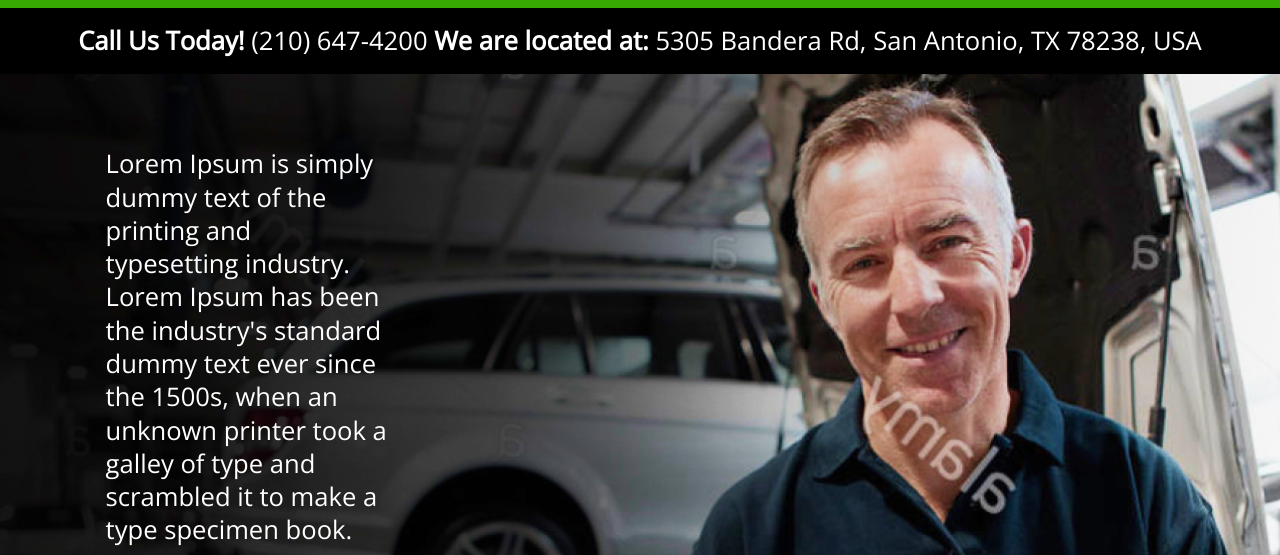
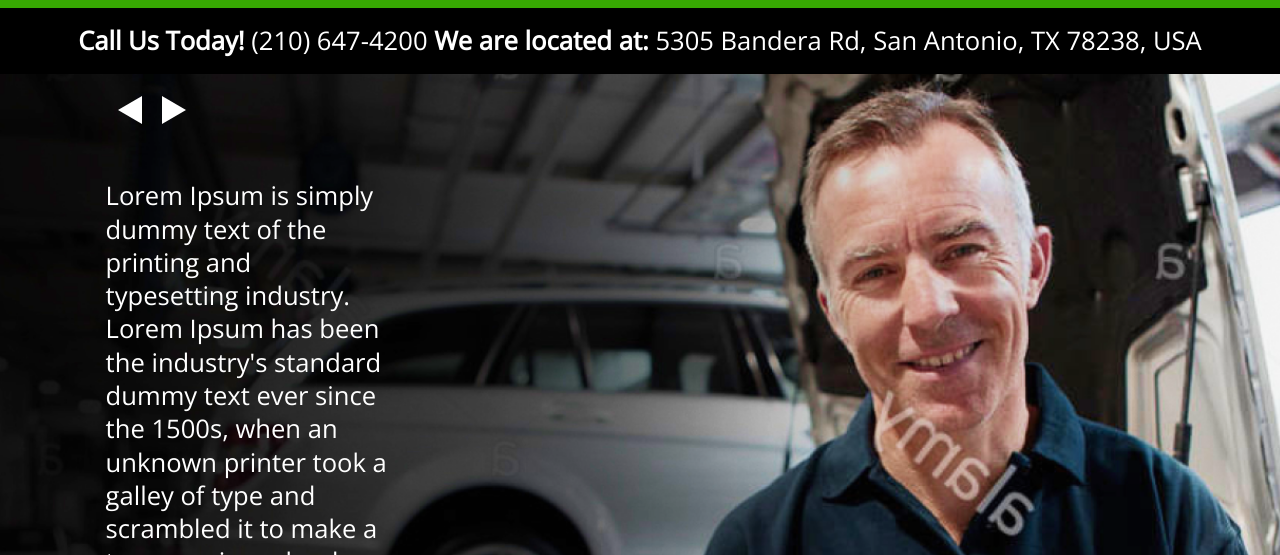
Before and after one commit to Octatum/pena-bros, a Gatsby site: page / in a window 1280 px wide. Shown: the part 245-800 px from the top of the page. Built offline with nearby package versions, Linux system fonts and the light colour scheme; Gatsby itself is replaced by a stand-in of ours.

Commit message:
changed home presentation arrows

```diff
--- a/src/components/Home/Presentation/Arrows.jsx
+++ b/src/components/Home/Presentation/Arrows.jsx
@@ -5,7 +5,7 @@ import PropTypes from 'prop-types';
 import { Container } from '../../Container';
 
 const Circle = styled(Container)`
-  border: 0.2em solid white;
+  border: none;
   border-radius: 50%;
   cursor: pointer;
 `;
@@ -13,31 +13,30 @@ const Circle = styled(Container)`
 const ArrowLeft = styled.div`
   width: 0;
   height: 0;
-  border-top: 0.65em solid transparent;
-  border-bottom: 0.65em solid transparent;
+  border-top: 0.9em solid transparent;
+  border-bottom: 0.9em solid transparent;
   left: 0.1em;
   position: relative;
 
-  border-left: 1em solid white;
+  border-left: 1.5em solid white;
 `;
 
 const ArrowRight = styled.div`
   width: 0;
   height: 0;
-  border-top: 0.65em solid transparent;
-  border-bottom: 0.65em solid transparent;
+  border-top: 0.9em solid transparent;
+  border-bottom: 0.9em solid transparent;
   left: -0.1em;
   position: relative;
 
-  border-right: 1em solid white;
+  border-right: 1.5em solid white;
 `;
 
 const Arrow = ({ left, handleClick }) => (
   <Circle
     flex
-    backColor="green"
     padding={[0.25]}
-    margin={[0.25]}
+    margin={[0]}
     height="2.5em"
     width="2.5em"
     onClick={handleClick}
--- a/src/components/Home/Presentation/index.jsx
+++ b/src/components/Home/Presentation/index.jsx
@@ -26,8 +26,9 @@ const Button = styled(Text)`
 `;
 
 const ArrowContainer = styled(Container)`
-  right: 5em;
-  bottom: 3.5em;
+  position: absolute;
+  left: 7em;
+  top: 1em;
 `;
 
 const InfoContainer = styled(Container)`
@@ -47,10 +48,7 @@ class Presentation extends Component {
   }
 
   handleClick() {
-    const next =
-      this.state.currentSlide + 1 >= this.totalSlides
-        ? 0
-        : this.state.currentSlide + 1;
+    const next = (this.state.currentSlide + 1) % 3;
     this.setState({
       currentSlide: next,
     });
@@ -60,7 +58,7 @@ class Presentation extends Component {
     return (
       <Container width="100%" className={this.props.className}>
         <InfoContainer
-          padding={[3, 5, 7, 5]}
+          padding={[5, 5, 7, 5]}
           align="flex-start"
           show={this.state.currentSlide === 0}
         >
@@ -86,7 +84,7 @@ class Presentation extends Component {
         </InfoContainer>
 
         <InfoContainer
-          padding={[3, 5, 7, 5]}
+          padding={[5, 5, 7, 5]}
           align="flex-start"
           show={this.state.currentSlide === 1}
         >
@@ -112,7 +110,7 @@ class Presentation extends Component {
         </InfoContainer>
 
         <InfoContainer
-          padding={[3, 5, 7, 5]}
+          padding={[5, 5, 7, 5]}
           align="flex-start"
           show={this.state.currentSlide === 2}
         >
```
